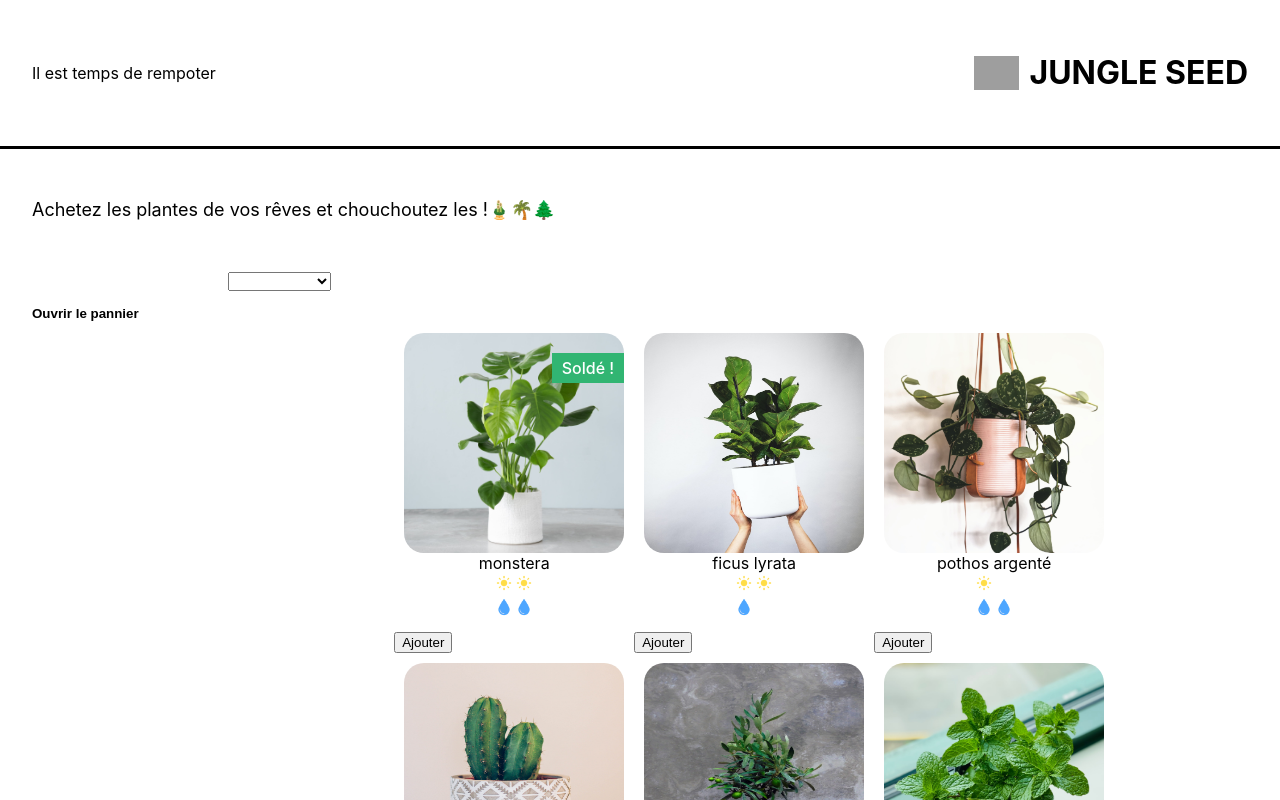
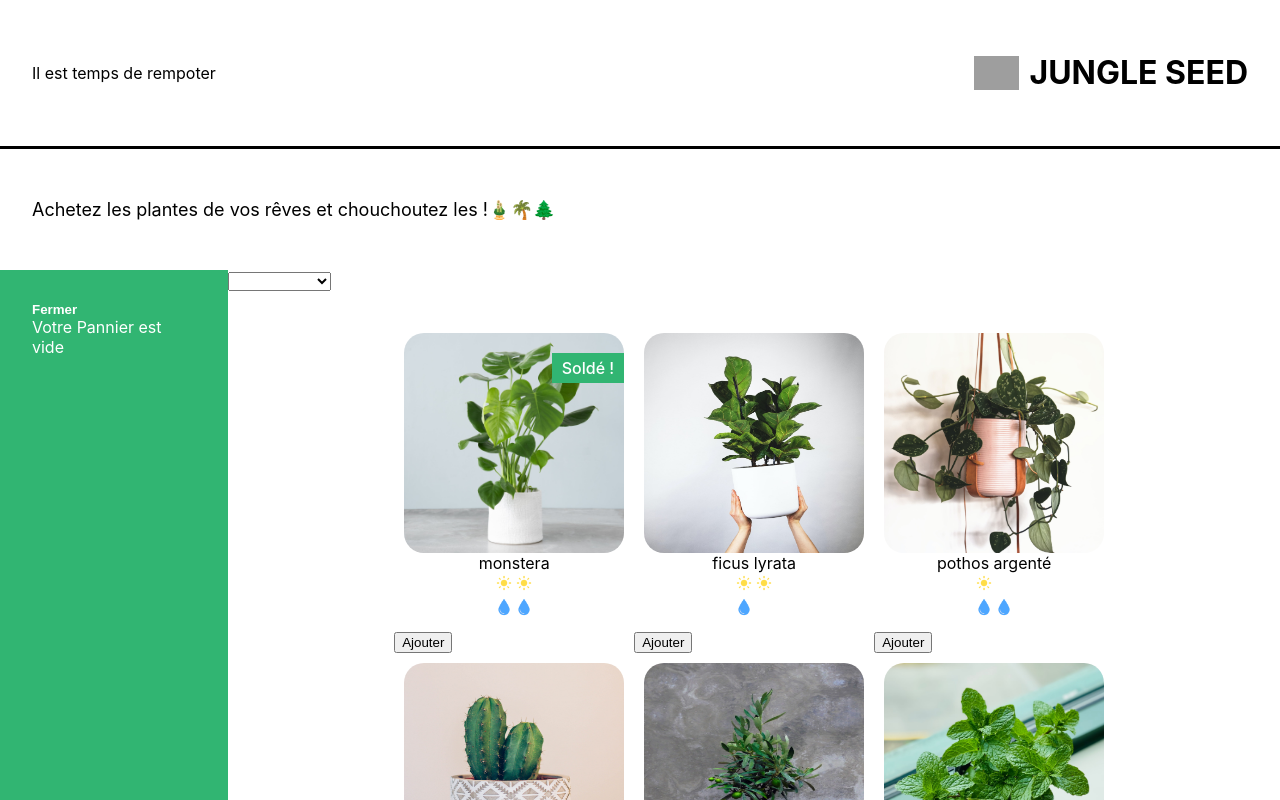
Before and after one commit to Barret-Pierre/Jungle_Seed_App, a React (Create React App) app: page / in a window 1280 px wide. Shown: the top 800 px of the page. Built offline with nearby package versions, Linux system fonts and the light colour scheme; grey boxes are pictures that could not be loaded.

Commit message:
Add useEffect

```diff
--- a/src/components/App.js
+++ b/src/components/App.js
@@ -5,17 +5,23 @@ import ShoppingList from "./ShoppingList";
 import Footer from "./Footer";
 import "../styles/layout.css";
 
-import { useState } from "react";
+import { useState, useEffect } from "react";
 
 function App() {
-  const [cart, updateCart] = useState([])
+  const savedCart = localStorage.getItem('cart')
+  const [cart, updateCart] = useState(savedCart ? JSON.parse(savedCart) : [])
+  useEffect(() => {
+    localStorage.setItem('cart', JSON.stringify(cart))
+  }, [cart]);
+
+
   return (
     <div>
       <Banner />
       <Description />
       <div className="js-layout-inner">
-        <Cart cart={cart} updateCart={updateCart}/>
-        <ShoppingList  cart={cart} updateCart={updateCart}/>
+        <Cart cart={cart} updateCart={updateCart} />
+        <ShoppingList cart={cart} updateCart={updateCart} />
       </div>
       <Footer />
     </div>
--- a/src/components/Cart.js
+++ b/src/components/Cart.js
@@ -1,15 +1,22 @@
-import { useState } from "react";
+import { useState, useEffect } from "react";
 import "../styles/Cart.css"
 
-function Cart({cart, updateCart}) {
+function Cart({ cart, updateCart }) {
 
-    const [isOpen, setIsOpen] = useState(false)
-    const total = cart.reduce(
-        (curr, plant) => curr + plant.amount*plant.price, 0)
+    const [isOpen, setIsOpen] = useState(true)
+    const items = Object.keys(cart)
+    const total = items.reduce(
+        (curr, item) => curr + cart[item].amount * cart[item].price, 0)
+
+    useEffect(() => {
+        document.title = `JS: ${total}€ d'achat`
+    }, [total])
 
     return isOpen ? (
         <div className="js-cart">
             <button onClick={() => setIsOpen(false)} className="js-cart-toggle-button">Fermer</button>
+            {cart.length > 0 ? (
+                <div>
                     <h2>Panier</h2>
                     {cart.map((plant) =>
                     (
@@ -21,6 +28,10 @@ function Cart({cart, updateCart}) {
                     <button onClick={() => updateCart([])} className="js-cart-add-button">Vider le pannier</button>
                 </div>
             ) : (
+                <div>Votre Pannier est vide</div>
+            )}
+        </div>
+    ) : (
         <div className="js-cart-closed">
             <button onClick={() => setIsOpen(true)} className="js-cart-toggle-button">Ouvrir le pannier</button>
         </div>
```
Lines whose indentation alone changed are shown as unchanged.
